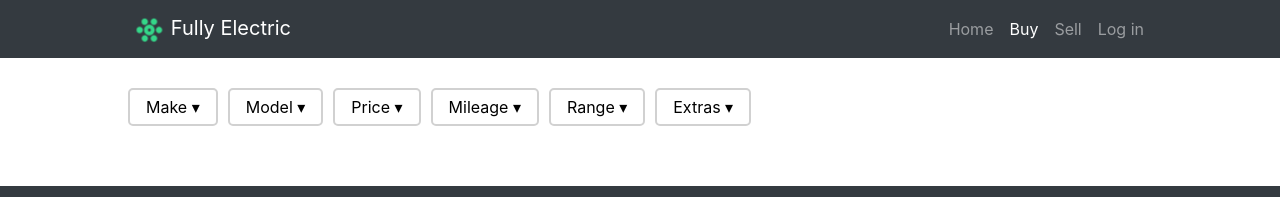
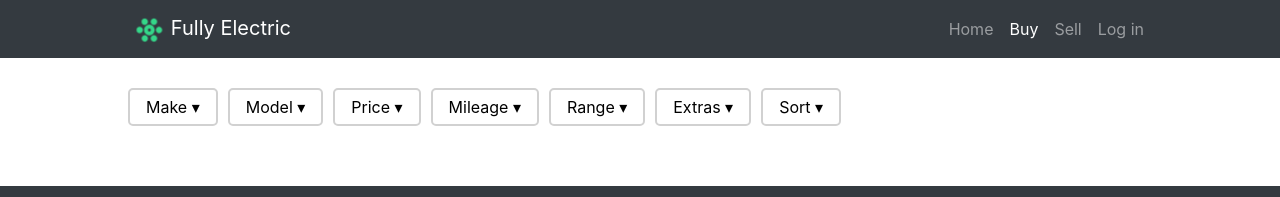
Before and after one commit to goncalog/fully-electric, a React (Create React App) app in the folder fully-electric-frontend/: page /evs in a window 1280 px wide. Shown: the top 197 px of the page. Built offline with nearby package versions, Linux system fonts and the light colour scheme; no server answers.

Commit message:
Add Sort DropDown

```diff
--- a/fully-electric-frontend/src/components/EVs.js
+++ b/fully-electric-frontend/src/components/EVs.js
@@ -17,7 +17,18 @@ export default class EVs extends React.Component {
             mileage: { property: 'mileage', title: 'Mileage', min: "", max: "",},
             range: { property: 'range', title: 'Range', min: "", max: "",},
             extras: { property: 'extras', title: 'Extras', extras: [{ name: 'FSD' }], },
-            filterVisibility: { make: false, model: false, price: false, mileage: false, range: false, extras: false, },
+            sort: {
+                property: 'sort',
+                title: 'Sort',
+                extras: [
+                    { name: 'Lowest Price' }, { name: 'Highest Price' },
+                    { name: 'Lowest Mileage' }, { name: 'Highest Range' },
+                ],
+            },
+            filterVisibility: {
+                make: false, model: false, price: false, mileage: false, range: false, extras: false,
+                sort: false
+            },
         };
         this.handleClick = this.handleClick.bind(this);
         this.handleTextChange = this.handleTextChange.bind(this);
@@ -96,6 +107,7 @@ export default class EVs extends React.Component {
                     mileage={this.state.mileage}
                     range={this.state.range}
                     extras={this.state.extras}
+                    sort={this.state.sort}
                     visibility={this.state.filterVisibility}
                     onClick={this.handleClick}
                     onTextChange={this.handleTextChange}
--- a/fully-electric-frontend/src/components/support_components/Filters.js
+++ b/fully-electric-frontend/src/components/support_components/Filters.js
@@ -66,6 +66,14 @@ export default function Filters(props) {
                 options={props.extras.extras}
                 visibility={props.visibility.extras}
             />
+            <DropDown
+                property={props.sort.property}
+                title={props.sort.title}
+                onClick={handleClick}
+                // option={props.extras}
+                options={props.sort.extras}
+                visibility={props.visibility.sort}
+            />
         </div>
     );
 }
```
